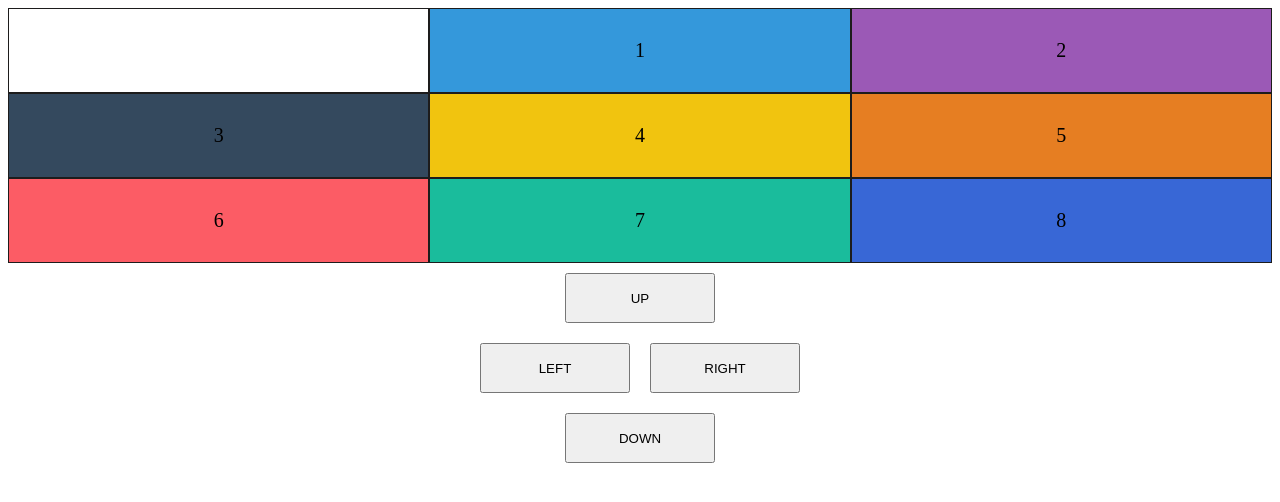
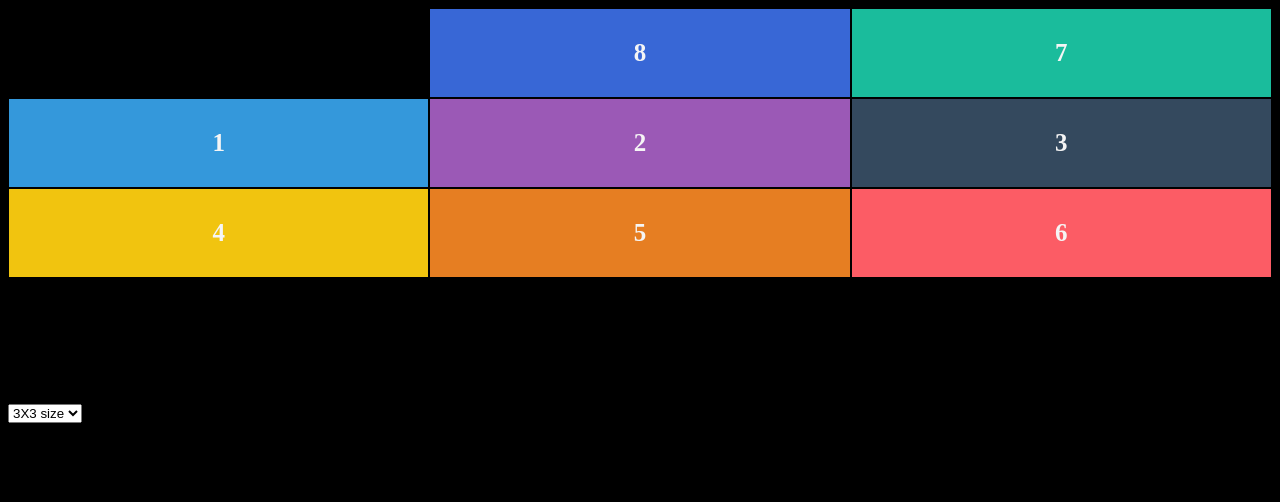
Before and after one commit to solo29/puzzle, a plain HTML site: page index.html in a window 1280 px wide. Drawn offline with nearby package versions, Linux system fonts and the light colour scheme.

Commit message:
restiled and options added

```diff
--- a/app.js
+++ b/app.js
@@ -1,10 +1,23 @@
+function getSize() {
+  let paths = window.location.href.split("#");
+  let last = paths[paths.length - 1];
+  let size = parseInt(last);
+  if (!size) {
+    return 3;
+  }
+  if (size > 5) {
+    return 5;
+  }
+  return size;
+}
+
 var app = new Vue({
   el: "#app",
   data: {
     message: "Hello Vue!",
     board: [],
     location: "0.0",
-    len: 3
+    len: getSize()
   },
 
   mounted() {
@@ -59,11 +72,12 @@ var app = new Vue({
       return this.board[x][y];
     },
     getColor(index) {
+      if (index == 0 || index == null) return "#000";
       index = index % 10;
 
       switch (index) {
         case 0:
-          return "#fff";
+          return "#F50057";
         case 1:
           return "#3498db";
         case 2:
@@ -101,15 +115,37 @@ var app = new Vue({
     generateBoard(len) {
       let arr = [];
       let counter = 0;
+      let temp = [];
+      for (let i = 1; i < len * len; i++) {
+        temp.push(i);
+      }
+      shuffle(temp);
+      temp.unshift(29);
       for (let i = 0; i < len; i++) {
         let inner = [];
         for (let j = 0; j < len; j++) {
-          inner.push(counter++);
+          inner.push(temp[counter++]);
         }
         arr.push(inner);
       }
       arr[0][0] = null;
       return arr;
+    },
+    changeSize(val) {
+      let baseURL = window.location.origin;
+      window.location.href = baseURL + "#" + val.target.value;
+      location.reload();
     }
   }
 });
+
+function shuffle(a) {
+  var j, x, i;
+  for (i = a.length - 1; i > 0; i--) {
+    j = Math.floor(Math.random() * (i + 1));
+    x = a[i];
+    a[i] = a[j];
+    a[j] = x;
+  }
+  return a;
+}
--- a/index.html
+++ b/index.html
@@ -24,7 +24,7 @@
           </div>
         </div>
       </div>
-      <div class="center">
+      <!-- <div class="center">
         <button @click="move('down')">UP</button>
       </div>
       <div class="center">
@@ -33,7 +33,14 @@
       </div>
       <div class="center">
         <button @click="move('up')">DOWN</button>
-      </div>
+      </div> -->
+      <br /><br /><br />
+      <br /><br /><br /><br />
+      <select v-model="len" name="" id="" @change="changeSize">
+        <option value="3">3X3 size</option>
+        <option value="4">4X4 size</option>
+        <option value="5">5X5 size</option>
+      </select>
     </div>
     <script src="app.js"></script>
   </body>
--- a/style.css
+++ b/style.css
@@ -2,13 +2,19 @@
   display: flex;
   width: 100%;
   justify-content: space-between;
+  height: 100%;
 }
 
 .row .el {
-  border: 1px solid rgb(29, 28, 28);
-  padding: 30px;
-  font-size: 20px;
+  border: 1px solid black;
+  padding: 20px;
+  padding-top: 30px;
+  padding-bottom: 30px;
+  font-size: 25px;
+  font-weight: bolder;
+  color: whitesmoke;
   width: 100%;
+  height: 100%;
   text-align: center;
 }
 
@@ -24,5 +30,10 @@ button {
   justify-content: center;
 }
 body {
+  background-color: black;
   touch-action: manipulation !important;
 }
+
+select {
+  position: absolute;
+}
```
